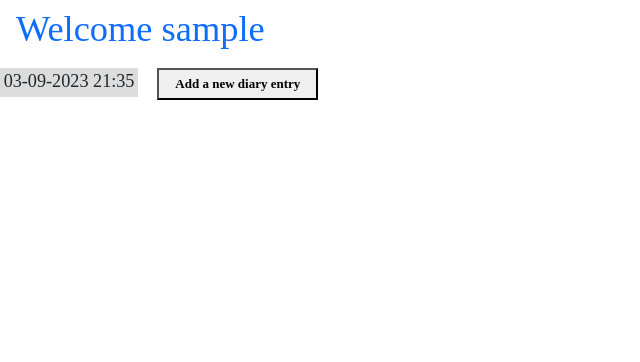
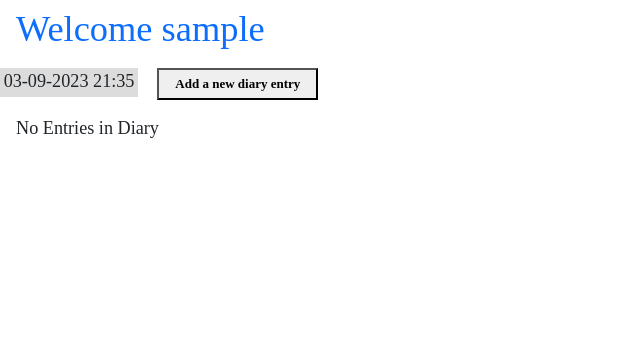
Before and after one commit to DaveTrev/p4-Django-diary, a Django app: page / in a window 1280 px wide. Shown: the part 58-420 px from the top of the page, without its empty margins (0-640 px from the left). Run offline with Django 3.2, Linux system fonts and the light colour scheme; the visitor is signed in with stand-in values (Sample User, id 1); data that the repository does not hold is empty; some web fonts are replaced.

Commit message:
added empty to entry list

```diff
--- a/cpddiary/templates/cpddiary/entry_list.html
+++ b/cpddiary/templates/cpddiary/entry_list.html
@@ -19,6 +19,8 @@
                 {{ entry.title }}
             </a>
         </h3>
+        {% empty %}
+        <h3>No Entries in Diary</h3>
     </article>
 
 {% endfor %}
--- a/cpddiary/views.py
+++ b/cpddiary/views.py
@@ -11,7 +11,6 @@ from django.views.generic import (
 from django.urls import reverse_lazy
 from django.contrib.auth.views import LoginView
 from django.contrib.auth.mixins import LoginRequiredMixin
-
 from .models import Entry
 
 
```
Also changed, not shown: README.md.
